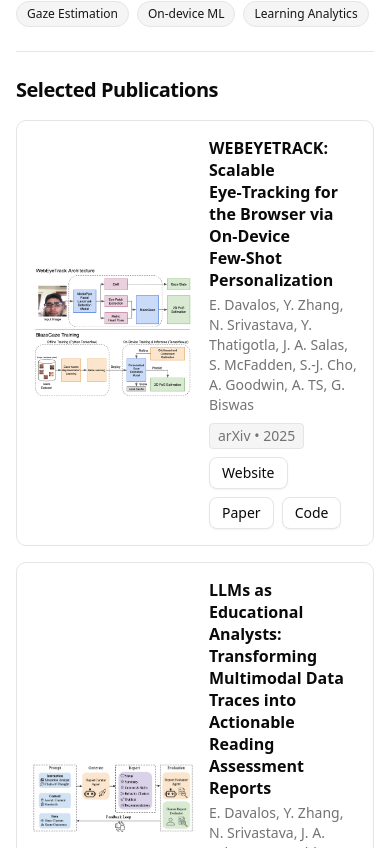
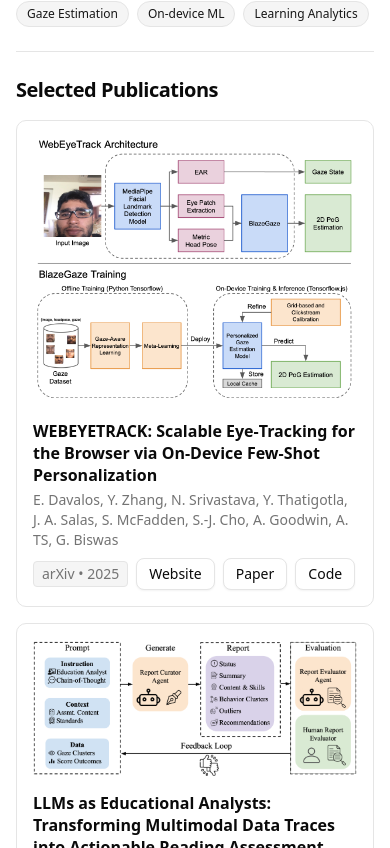
Before and after one commit to edavalosanaya/edavalosanaya.github.io, a React (Vite) app: page / in a window 390 px wide. Shown: the part 976-1824 px from the top of the page. Built offline with nearby package versions, Linux system fonts and the light colour scheme.

Commit message:
Made publication card more mobile friendly.

```diff
--- a/src/components/ui/publication-card.tsx
+++ b/src/components/ui/publication-card.tsx
@@ -46,7 +46,7 @@ export function PublicationCard({
 
   return (
     <article className={clsx("rounded-lg border p-4 sm:p-5", className)}>
-      <div className="flex gap-4">
+      <div className="flex flex-col sm:flex-row gap-4">
         {thumb ? (
           // <img
           //   src={thumb}
@@ -58,11 +58,10 @@ export function PublicationCard({
           // />
           <img
             src={thumb}
-            width={160}
             height={112}
             alt={imageAlt ?? title}
             loading="lazy"
-            className="max-w-full max-h-full object-contain"
+            className="max-w-full sm:max-w-[160px] max-h-full object-contain"
           />
         ) : null}
 
```
